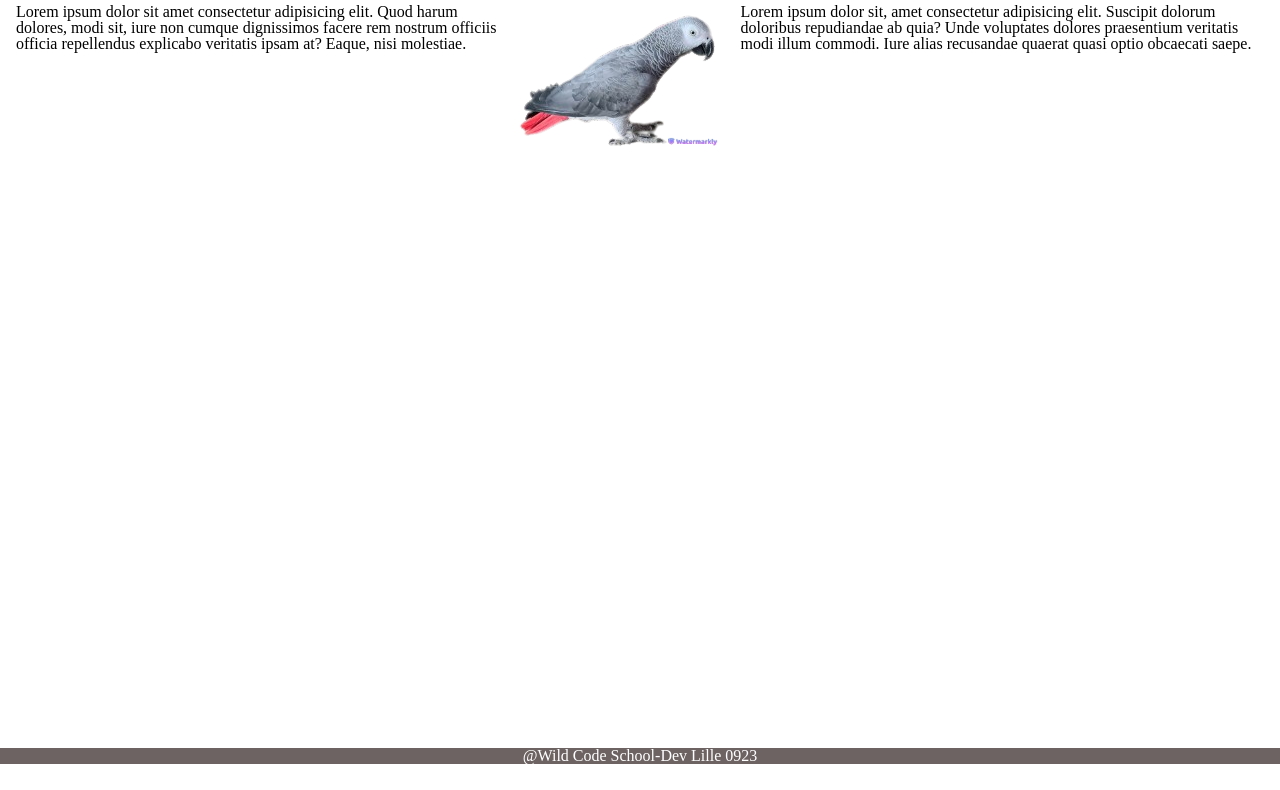
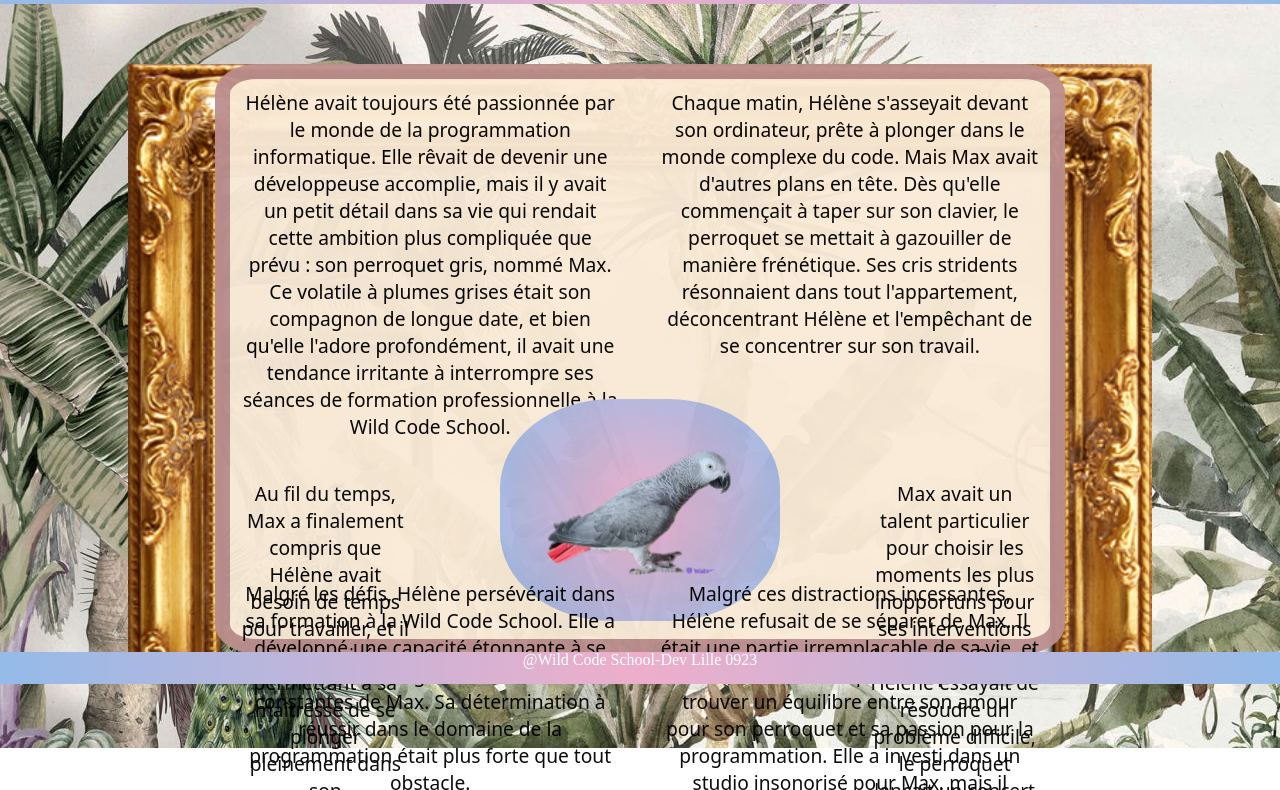
Before and after one commit to Sax593/Lille_2309_redwires, a plain HTML site: page index.html in a window 1280 px wide. Shown: the part 116-906 px from the top of the page. Before the commit the page ends 880 px from the top, so only its background shows below. Drawn offline with Linux system fonts and the light colour scheme.

Commit message:
playing with css before i change the frame in css

```diff
--- a/index.html
+++ b/index.html
@@ -1,5 +1,6 @@
 <!DOCTYPE html>
 <html lang="fr">
+
 <head>
   <meta charset="UTF-8" />
   <meta name="viewport" content="width=device-width, initial-scale=1.0" />
@@ -7,13 +8,11 @@
   <link rel="stylesheet" href="./style.css" />
   <title>Perroquet</title>
 </head>
+
 <body>
   <header>
     <nav>
-        <img
-          src="./assets/img/068e766e-778f-4761-9584-a07461d43c00-removebg-preview.png"
-          alt="logo"
-        />
+      <img src="./assets/img/068e766e-778f-4761-9584-a07461d43c00-removebg-preview.png" alt="logo" />
       <ul>
         <li><a href="#">Accueil</a></li>
         <li><a href="#">Boutique</a></li>
@@ -23,26 +22,65 @@
     </nav>
   </header>
   <main>
-      <h1>A propos</h1>
-      <article>
+    <div id="frame">
+    <article id="story-container">
+      <p class="story" id="first-paragraph">
+        Hélène avait toujours été passionnée par le monde de la programmation informatique. Elle rêvait de devenir une
+        développeuse accomplie, mais il y avait un petit détail dans sa vie qui rendait cette ambition plus compliquée
+        que prévu : son perroquet gris, nommé Max. Ce volatile à plumes grises était son compagnon de longue date, et
+        bien qu'elle l'adore profondément, il avait une tendance irritante à interrompre ses séances de formation
+        professionnelle à la Wild Code School.
+      </p>
+      <p class="story" id="second-paragraph">
+        Chaque matin, Hélène s'asseyait devant son ordinateur, prête à plonger dans le monde complexe du code. Mais
+        Max
+        avait d'autres plans en tête. Dès qu'elle commençait à taper sur son clavier, le perroquet se mettait à
+        gazouiller de manière frénétique. Ses cris stridents résonnaient dans tout l'appartement, déconcentrant Hélène
+        et l'empêchant de se concentrer sur son travail.
+      </p>
+      <img id='picture-of-max'
+        src="./assets/img/376499396_682221703503455_7726495451577179014_n-removebg-preview(1).png" alt="Snoopy" />
       <p>
-          Lorem ipsum dolor sit amet consectetur adipisicing elit. Quod harum
-          dolores, modi sit, iure non cumque dignissimos facere rem nostrum
-          officiis officia repellendus explicabo veritatis ipsam at? Eaque, nisi
-          molestiae.
+      <p class="story" id="third-paragraph">
+        Max avait un talent particulier pour choisir les moments les plus inopportuns pour ses interventions
+        bruyantes.
+        Quand Hélène essayait de résoudre un problème difficile, le perroquet lançait un concert de sifflements et de
+        cris stridents. Ses camarades de classe en ligne entendaient souvent les éclats de voix de Max à travers le
+        microphone, ce qui laissait Hélène se sentir gênée et peu professionnelle.
       </p>
-        <img
-          src="./assets/img/376499396_682221703503455_7726495451577179014_n-removebg-preview(1).png"
-          alt="Snoopy"
-        />
-        <p>
-          Lorem ipsum dolor sit, amet consectetur adipisicing elit. Suscipit
-          dolorum doloribus repudiandae ab quia? Unde voluptates dolores
-          praesentium veritatis modi illum commodi. Iure alias recusandae
-          quaerat quasi optio obcaecati saepe.
+      <p class="story" id="fourth-paragraph">
+        Malgré ces distractions incessantes, Hélène refusait de se séparer de Max. Il était une partie irremplaçable
+        de
+        sa vie, et elle était convaincue qu'il était possible de trouver un équilibre entre son amour pour son
+        perroquet
+        et sa passion pour la programmation. Elle a investi dans un studio insonorisé pour Max, mais il trouvait
+        toujours un moyen de faire entendre sa voix à des moments cruciaux.
       </p>
+      <p class="story" id="fifth-paragraph">
+        Malgré les défis, Hélène persévérait dans sa formation à la Wild Code School. Elle a développé une capacité
+        étonnante à se concentrer malgré les distractions constantes de Max. Sa détermination à réussir dans le
+        domaine
+        de la programmation était plus forte que tout obstacle.
+      </p>
+      <p class="story" id="sixth-paragraph">
+        Au fil du temps, Max a finalement compris que Hélène avait besoin de temps pour travailler, et il s'est
+        apaisé,
+        permettant à sa maîtresse de se plonger pleinement dans son apprentissage. Ensemble, ils ont surmonté les
+        défis,
+        et Hélène est finalement devenue une développeuse talentueuse, tout en gardant son précieux perroquet gris à
+        ses
+        côtés. Leur histoire est devenue une source d'inspiration pour tous ceux qui ont dû jongler entre leur passion
+        et les défis inattendus de la vie quotidienne.
+      </p>
+      </p>
+
+
     </article>
+  </div>
+    <!-- <img src="https://media.tenor.com/XPceVn4GmU0AAAAM/parrot-happy.gif" alt=""> -->
   </main>
-    <footer>@Wild Code School-Dev Lille 0923</footer>
+  <footer>@Wild Code School-Dev Lille 0923
+  </footer>
 </body>
+
 </html>
--- a/style.css
+++ b/style.css
@@ -1,11 +1,18 @@
+* {
+  font-family: system-ui, -apple-system, BlinkMacSystemFont, 'Segoe UI', Roboto, Oxygen, Ubuntu, Cantarell, 'Open Sans', 'Helvetica Neue', sans-serif;
+  line-height: normal;
+}
+
 nav {
   display: flex;
-  background-color: #6e6363;
-  height: 5vh;
+   background: radial-gradient(circle, rgba(238, 174, 202, 1) 0%, rgba(148, 187, 233, 1) 100%);
+  ;
+  height: 15vh;
 }
 
 nav img {
-  height: 4em;
+  height: 5em;
+  align-self: center;
 }
 
 ul {
@@ -14,6 +21,7 @@ ul {
   flex-grow: 2;
   list-style: none;
   align-items: center;
+  font-size: 2em;
 }
 
 a {
@@ -22,8 +30,9 @@ a {
 }
 
 main {
-  margin: 3rem 0;
-  height: calc(98vh - (5vh + 2vh));
+  padding: 60px 0;
+  height: calc(98vh - (20vh));
+  text-align: -webkit-center;
 }
 
 h1 {
@@ -31,17 +40,88 @@ h1 {
 }
 
 article {
-  display: flex;
-  justify-content: space-around;
-}
-
-article p {
-  margin: 0 1rem;
+  border: 15px solid rosybrown;
+  font-size: 1.2em;
+  width: 80%;
+  height: 70vh;
+  background: antiquewhite;
+  border-radius: 5%;
+  opacity: .95;
+  position: relative;
+  z-index: 0;
 }
 
 footer {
+  position: fixed;
   text-align: center;
-  background-color: #6e6363;
+  background: radial-gradient(circle, rgba(238, 174, 202, 1) 0%, rgba(148, 187, 233, 1) 100%);
   color: white;
-  height: 2vh;
+  height: 4vh;
+  bottom: 0;
+  width: 100%;
 }
+
+#picture-of-max {
+  background: radial-gradient(circle, rgba(238, 174, 202, 1) 0%, rgba(148, 187, 233, 1) 100%);
+  padding: 10%;
+  border-radius: 40%;
+  place-self: center;
+  width: 50%;
+}
+
+.story {
+  margin: 10px;
+}
+
+#description {
+  width: 100%;
+  font-style: italic;
+  margin-bottom: 30px;
+}
+
+#story-container {
+  display: grid;
+  grid-template-columns: repeat(4, 1fr);
+  grid-template-rows: repeat(4, 1fr);
+  grid-column-gap: 20px;
+  grid-row-gap: 20px;
+}
+
+#picture-of-max {
+  grid-area: 2 / 2 / 4 / 4;
+}
+
+#first-paragraph {
+  grid-area: 1 / 1 / 2 / 3;
+}
+
+#second-paragraph {
+  grid-area: 1 / 3 / 2 / 5;
+}
+
+#third-paragraph {
+  grid-area: 2 / 4 / 4 / 5;
+}
+
+#fourth-paragraph {
+  grid-area: 4 / 3 / 5 / 5;
+}
+
+#fifth-paragraph {
+  grid-area: 4 / 1 / 5 / 3;
+}
+
+#sixth-paragraph {
+  grid-area: 2 / 1 / 4 / 2;
+}
+
+main {
+  background-image: url('./assets/img/bkground.jpg');
+}
+
+#frame {
+  background-image: url('./assets/img/frame.png');
+  background-size: cover;
+  z-index: 3;
+  width: 80%;
+}
```
Also changed, not shown: assets/img/bkground.jpg (added), assets/img/frame.png (added). Lines whose indentation alone changed are shown as unchanged.
